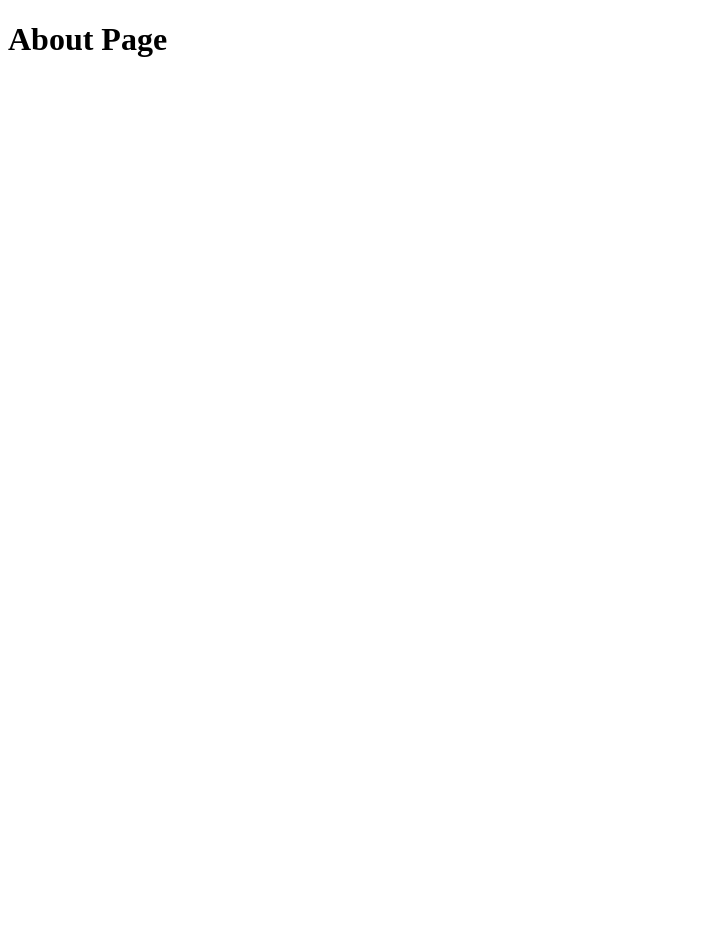
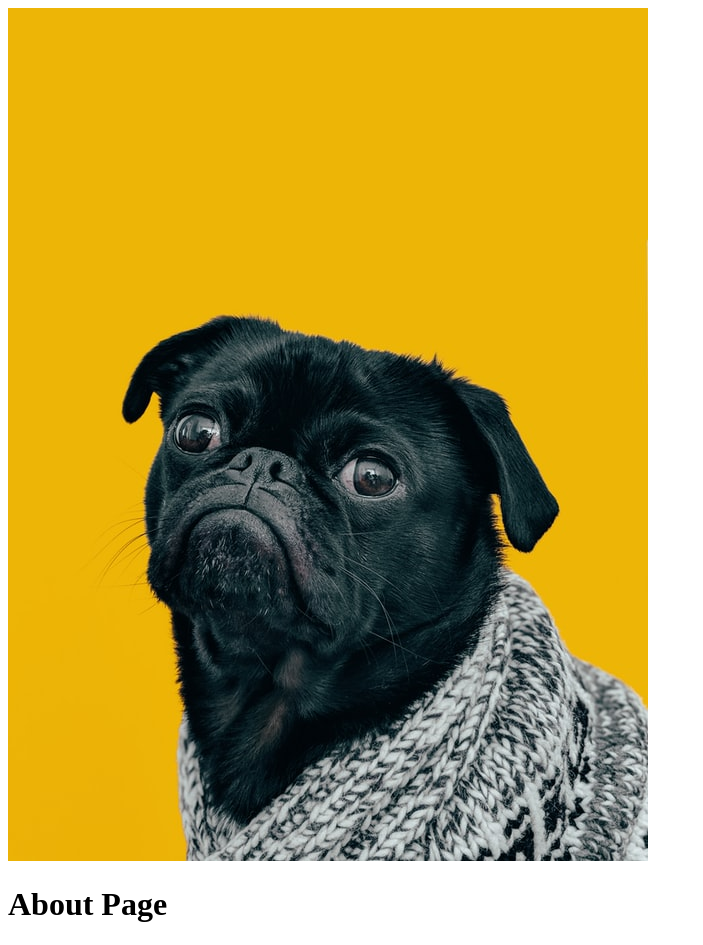
Before and after one commit to neto2022/html-boilerplate, a plain HTML site: page odin-links-and-images/pages/about.html in a window 1280 px wide. Shown: the whole page, without its empty margins (0-703 px from the left). Before the commit the page ends 800 px from the top, so only its background shows below. Drawn offline with Linux system fonts and the light colour scheme.

Commit message:
img on about

```diff
--- a/odin-links-and-images/pages/about.html
+++ b/odin-links-and-images/pages/about.html
@@ -4,8 +4,8 @@
     <meta charset="UTF-8">
     <title>Odin Links and Images</title>
   </head>
-
   <body>
+    <img src="../images/charlesdeluvio-Mv9hjnEUHR4-unsplash.jpg" alt="">
     <h1>About Page</h1>
   </body>
 </html>
```
